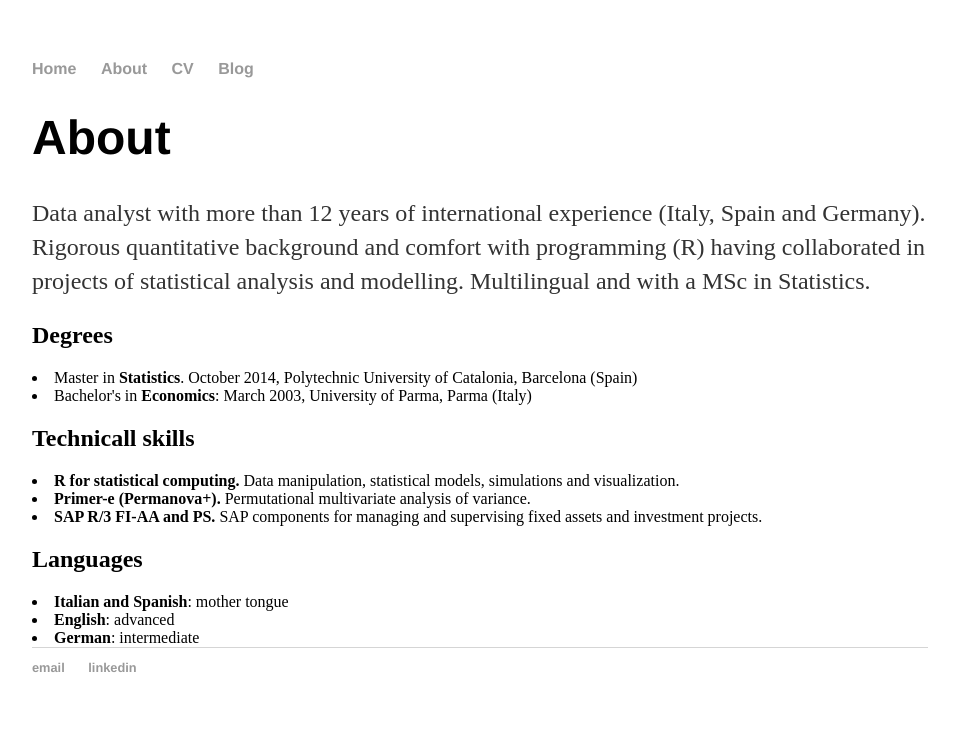
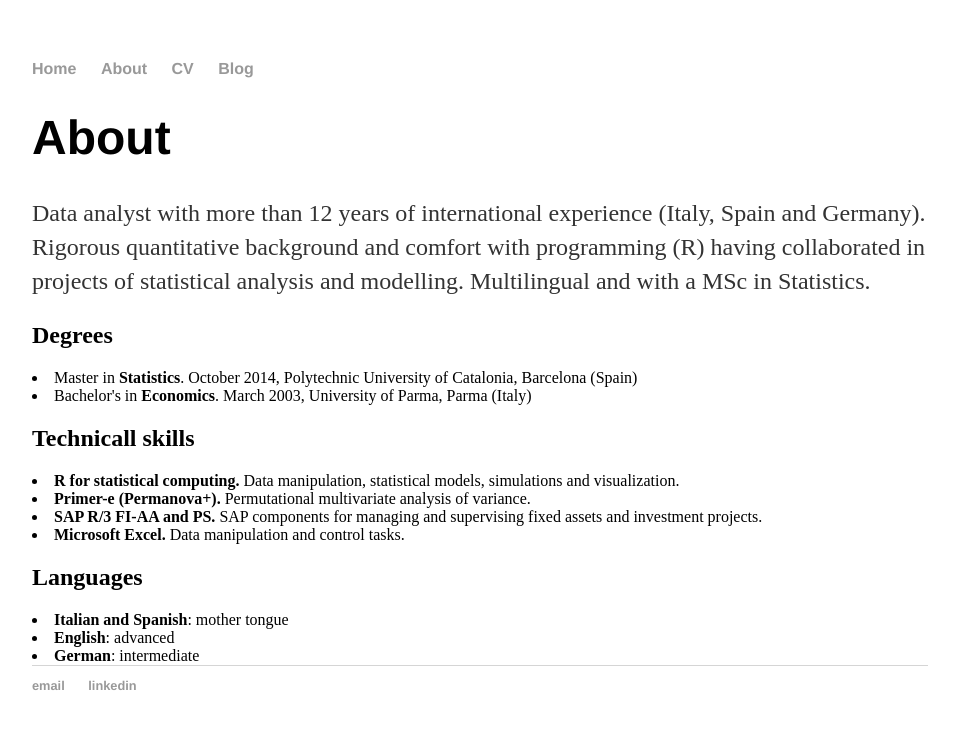
Before and after one commit to ltnoce/ltnoce.github.io, a Jekyll site: the page built from about/index.html, in a window 1280 px wide. Shown: the top 729 px of the page, without its empty margins (160-1115 px from the left). Built offline with Jekyll 4.4.1, drawn with Linux system fonts in a browser that asks for light colours.

Commit message:
Update index.html

```diff
--- a/about/index.html
+++ b/about/index.html
@@ -13,7 +13,7 @@ title: About Lucas Noce
 			<h2>Degrees</h2>
 
 			<li> Master in <strong>Statistics</strong>. October 2014, Polytechnic University of Catalonia, Barcelona (Spain)</li>
-			<li> Bachelor's in <strong>Economics</strong>: March 2003, University of Parma, Parma (Italy) </li>
+			<li> Bachelor's in <strong>Economics</strong>. March 2003, University of Parma, Parma (Italy) </li>
 
 			<h2>Technicall skills</h2>
 
@@ -22,6 +22,7 @@ title: About Lucas Noce
 		        <li><strong>Primer-e (Permanova+).</strong> Permutational multivariate analysis of variance.</li>
 			<li><strong>SAP R/3 FI-AA and PS.</strong> SAP components for managing and supervising fixed assets and
 				investment projects.</li>
+			<li><strong>Microsoft Excel.</strong> Data manipulation and control tasks.</li>
 
 			<h2>Languages</h2>
 
```
